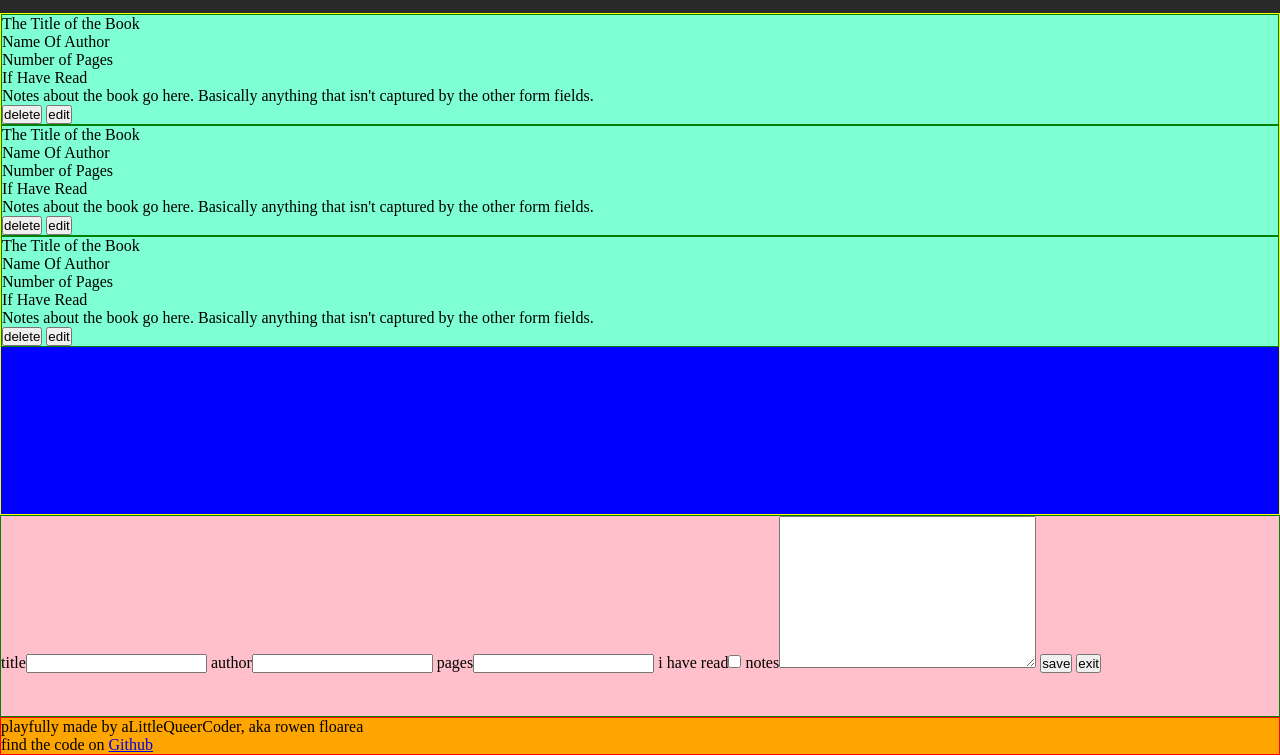
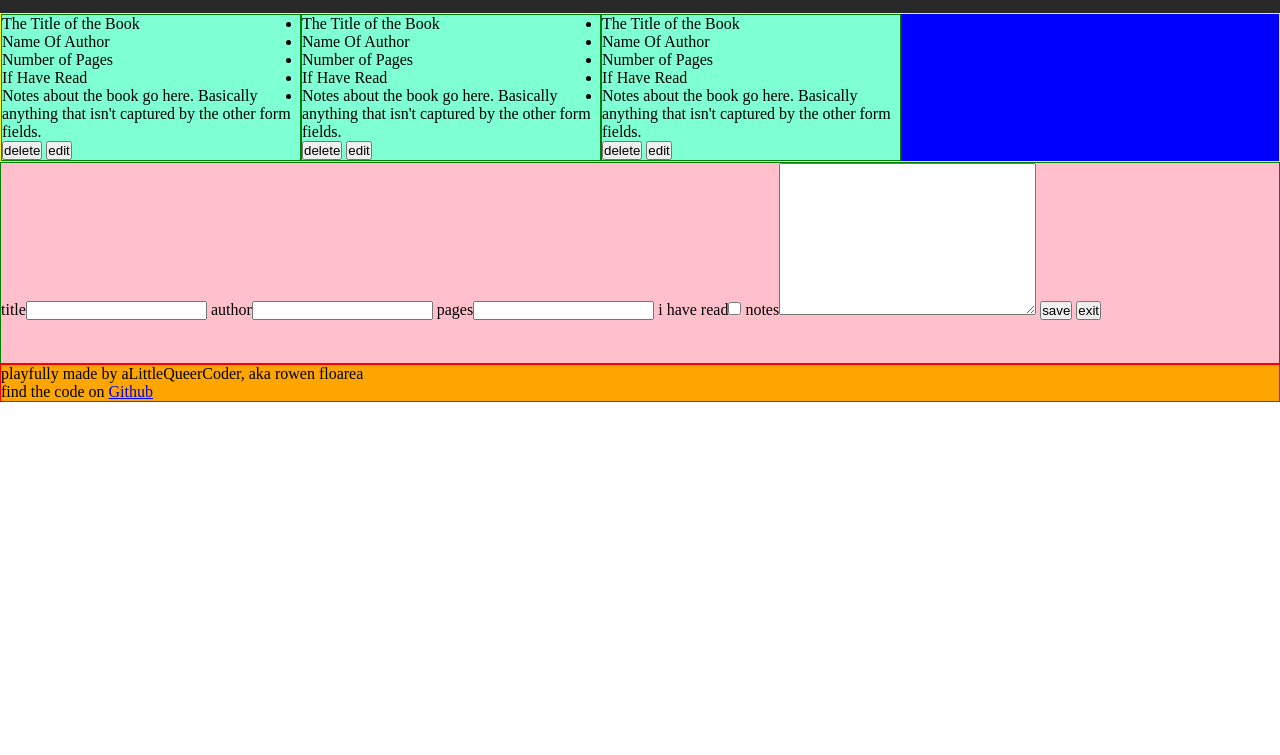
Before and after one commit to rfloarea/library-app, a plain HTML site: page index.html in a window 1280 px wide. Shown: the part 56-811 px from the top of the page. Drawn offline with Linux system fonts and the light colour scheme.

Commit message:
style: library "shelves" layout - auto-fill grid, max col is 5

```diff
--- a/style.css
+++ b/style.css
@@ -38,7 +38,9 @@
 .shelves {
     border: 1px solid yellow;
     background-color: blue;
-    height: 500px;
+    display: grid;
+    grid-template-columns: repeat(auto-fit, minmax(150px, 300px));
+    grid-template-rows: 1fr;
 }
 
 .book {
```
